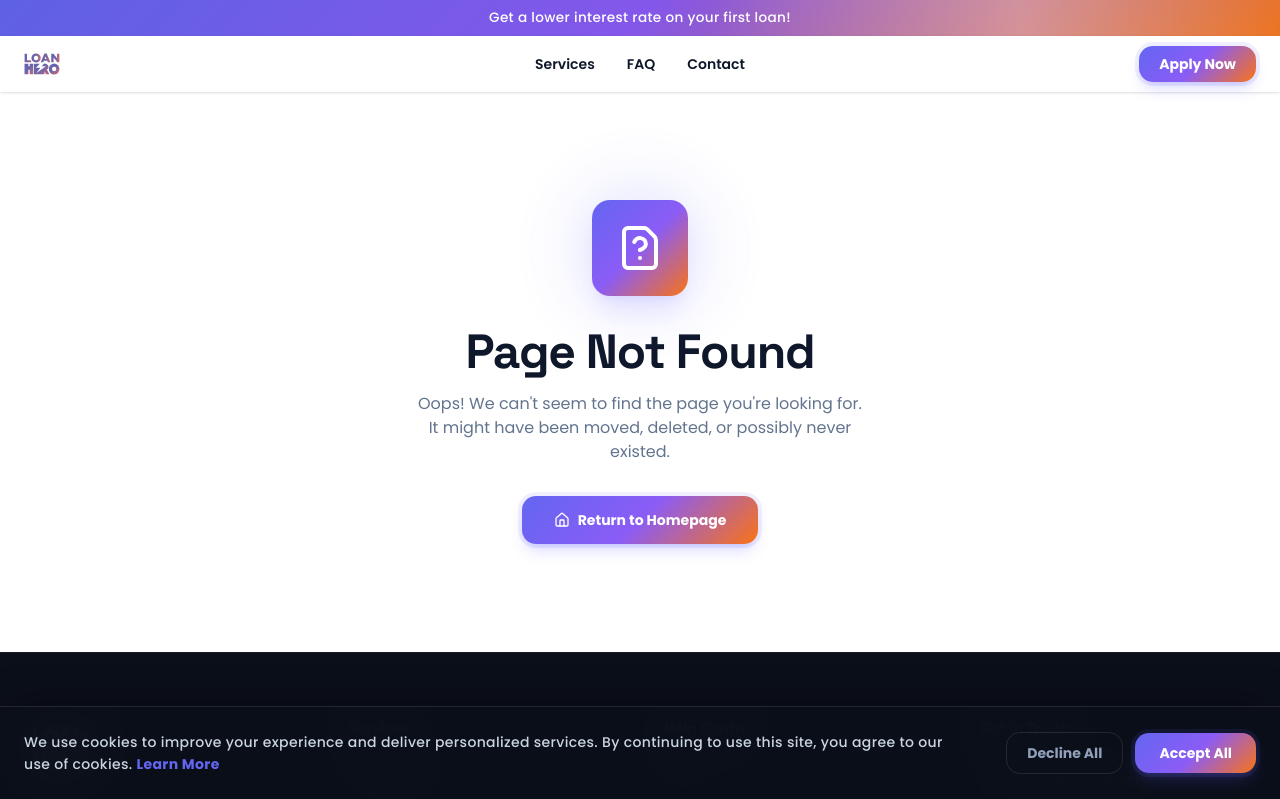
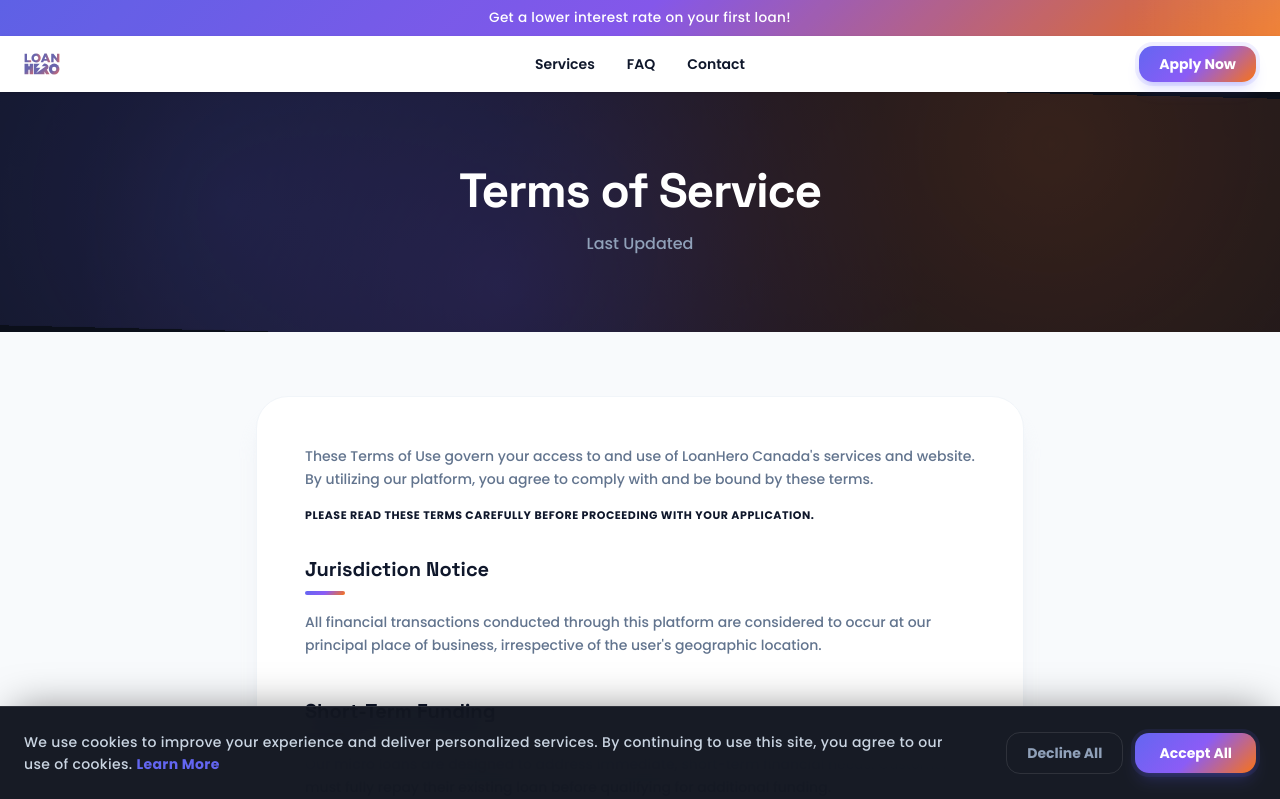
Before and after one commit to anter-mena/loans-loanhero, a Next.js app: page /terms-of-use in a window 1280 px wide. Before the commit this address had no page. Shown: the top 799 px of the page. Built offline with nearby package versions, Linux system fonts and the light colour scheme.

Commit message:
fix: rename privacy and terms routes to privacy-policy and terms-of-use, sync sitemap

```diff
--- a/app/privacy/page.tsx
+++ b/app/privacy-policy/page.tsx
@@ -8,7 +8,7 @@ export const metadata: Metadata = {
   title: 'Privacy Policy | LoanHero',
   description: 'Learn how LoanHero protects your privacy and secures your personal information during the loan application process.',
   alternates: {
-    canonical: 'https://loanhero.ca/privacy',
+    canonical: 'https://loanhero.ca/privacy-policy',
   },
 };
 
@@ -18,7 +18,7 @@ export default function PrivacyPage() {
     "@type": "BreadcrumbList",
     "itemListElement": [
       { "@type": "ListItem", "position": 1, "name": "Home", "item": "https://loanhero.ca" },
-      { "@type": "ListItem", "position": 2, "name": "Privacy Policy", "item": "https://loanhero.ca/privacy" }
+      { "@type": "ListItem", "position": 2, "name": "Privacy Policy", "item": "https://loanhero.ca/privacy-policy" }
     ]
   };
 
--- a/app/sitemap.ts
+++ b/app/sitemap.ts
@@ -14,8 +14,8 @@ const pages: PageConfig[] = [
   { path: '/loan-application', priority: 0.9, changeFrequency: 'monthly' },
   { path: '/contact', priority: 0.8, changeFrequency: 'monthly' },
   { path: '/faq', priority: 0.8, changeFrequency: 'monthly' },
-  { path: '/privacy', priority: 0.5, changeFrequency: 'yearly' },
-  { path: '/terms', priority: 0.5, changeFrequency: 'yearly' },
+  { path: '/privacy-policy', priority: 0.5, changeFrequency: 'yearly' },
+  { path: '/terms-of-use', priority: 0.5, changeFrequency: 'yearly' },
 ];
 
 export default function sitemap(): MetadataRoute.Sitemap {
--- a/app/terms/page.tsx
+++ b/app/terms-of-use/page.tsx
@@ -8,7 +8,7 @@ export const metadata: Metadata = {
   title: 'Terms of Service | LoanHero',
   description: 'Read the Terms of Service for LoanHero. Understand our policies, user agreements, and service guidelines for personal loans in Canada.',
   alternates: {
-    canonical: 'https://loanhero.ca/terms',
+    canonical: 'https://loanhero.ca/terms-of-use',
   },
 };
 
@@ -18,7 +18,7 @@ export default function TermsPage() {
     "@type": "BreadcrumbList",
     "itemListElement": [
       { "@type": "ListItem", "position": 1, "name": "Home", "item": "https://loanhero.ca" },
-      { "@type": "ListItem", "position": 2, "name": "Terms of Service", "item": "https://loanhero.ca/terms" }
+      { "@type": "ListItem", "position": 2, "name": "Terms of Service", "item": "https://loanhero.ca/terms-of-use" }
     ]
   };
 
--- a/components/layout/CookieBanner.tsx
+++ b/components/layout/CookieBanner.tsx
@@ -65,7 +65,7 @@ const CookieBanner = () => {
             We use cookies to improve your experience and deliver personalized services.
             By continuing to use this site, you agree to our use of cookies.{" "}
             <Link
-              href="/privacy"
+              href="/privacy-policy"
               className="text-[var(--primary)] hover:text-indigo-400 font-bold transition-colors hover:underline whitespace-nowrap"
             >
               Learn More
--- a/components/layout/Footer.tsx
+++ b/components/layout/Footer.tsx
@@ -113,8 +113,8 @@ const Footer = () => {
         <div className="mt-16 pt-8 border-t border-white/5 flex flex-col items-center justify-between gap-6 text-[12px] text-slate-400 md:flex-row">
           <p>© {currentYear} LoanHero Canada. All rights reserved.</p>
           <div className="flex gap-8 font-medium uppercase tracking-widest text-[11px]">
-            <Link href="/privacy" className="transition-colors hover:text-white">Privacy Policy</Link>
-            <Link href="/terms" className="transition-colors hover:text-white">Terms of Use</Link>
+            <Link href="/privacy-policy" className="transition-colors hover:text-white">Privacy Policy</Link>
+            <Link href="/terms-of-use" className="transition-colors hover:text-white">Terms of Use</Link>
           </div>
         </div>
       </div>
```
